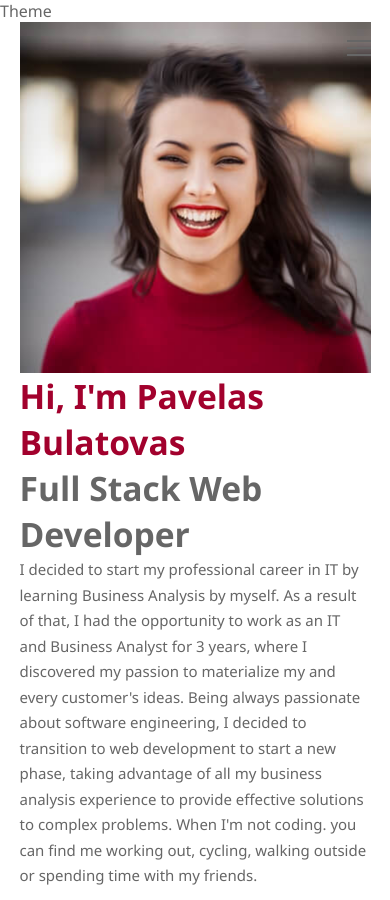
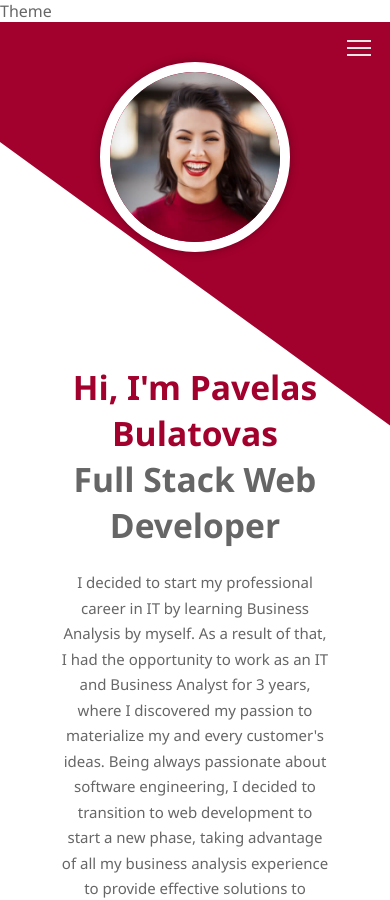
Before and after one commit to paskaeu25/amazing-portfolio, a React (Vite) app: page / in a window 390 px wide. Shown: the top 900 px of the page. Built offline with nearby package versions, Linux system fonts and the light colour scheme.

Commit message:
finished styling Home.css

```diff
--- a/src/App.css
+++ b/src/App.css
@@ -39,6 +39,10 @@ h3,
 h4 {
   color: var(--color-dark);
   font-weight: 600;
+}
+
+h1 {
+  font-size: 3rem;
 }
 
 h1 span {
--- a/src/components/Nav/Nav.css
+++ b/src/components/Nav/Nav.css
@@ -6,7 +6,7 @@
   padding: 60px 30px;
   background: var(--color-light);
   transition: var(--transition);
-  /z-index: 11;
+  z-index: 11;
 }
 
 .navlinks-show {
@@ -38,7 +38,7 @@
   width: 100%;
   display: block;
   height: 2px;
-  background-color: var(--color-dark);
+  background-color: var(--color-light);
   margin-bottom: 5px;
   transition: var(--transition);
 }
@@ -110,7 +110,6 @@
   .nav-link h3 {
     transition: var(--transition);
     transform: scale(0);
-
   }
 
   .nav-link:hover h3 {
@@ -118,11 +117,18 @@
     transform: scale(1);
   }
 
-  .navlinksActive span{
+  .navlinksActive span {
     background-color: var(--color-primary);
     color: white;
   }
 
-  .navlinksActive h3{
-    transform: scale(.8);
+  .navlinksActive h3 {
+    transform: scale(0.8);
   }
+}
+
+@media (min-width: 736px) {
+  .nav-toggle span {
+    background-color: var(--color-dark);
+  }
+}
--- a/src/pages/Home/Home.css
+++ b/src/pages/Home/Home.css
@@ -0,0 +1,68 @@
+header {
+  /* height: 100vh; */
+  overflow: hidden;
+}
+
+.header-container {
+  display: grid;
+  grid-template-columns: 34% auto;
+  align-items: center;
+  padding: 40px;
+  gap: 4rem;
+  height: 100%;
+  position: relative;
+}
+
+.header-container::before {
+  content: '';
+  background: var(--color-primary);
+  width: 100%;
+  height: 100%;
+  position: absolute;
+  z-index: -1;
+  left: -80%;
+}
+
+.header-container img {
+  aspect-ratio: 1/1;
+  border-radius: 50%;
+  border: 10px solid var(--color-white);
+  position: relative;
+  box-shadow: 0 0 10px rgba(0, 0, 0, 0.3);
+}
+
+.header-right {
+  width: 90%;
+  max-width: 700px;
+}
+
+.header-right h1 {
+  margin-bottom: 1.4rem;
+}
+
+/* Media queries */
+@media (max-width: 736px) {
+  .header-container {
+    grid-template-columns: 1fr;
+    gap: 0;
+  }
+
+  .header-container::before {
+    transform: rotate(-54deg);
+    transition: var(--transition);
+    left: 26%;
+    top: -40%;
+  }
+
+  .header-container img {
+    width: 70%;
+    margin: 0 auto;
+  }
+
+  .header-right {
+    text-align: center;
+    margin: 0 auto;
+    width: 100%;
+    margin-top: 7rem;
+  }
+}
```
